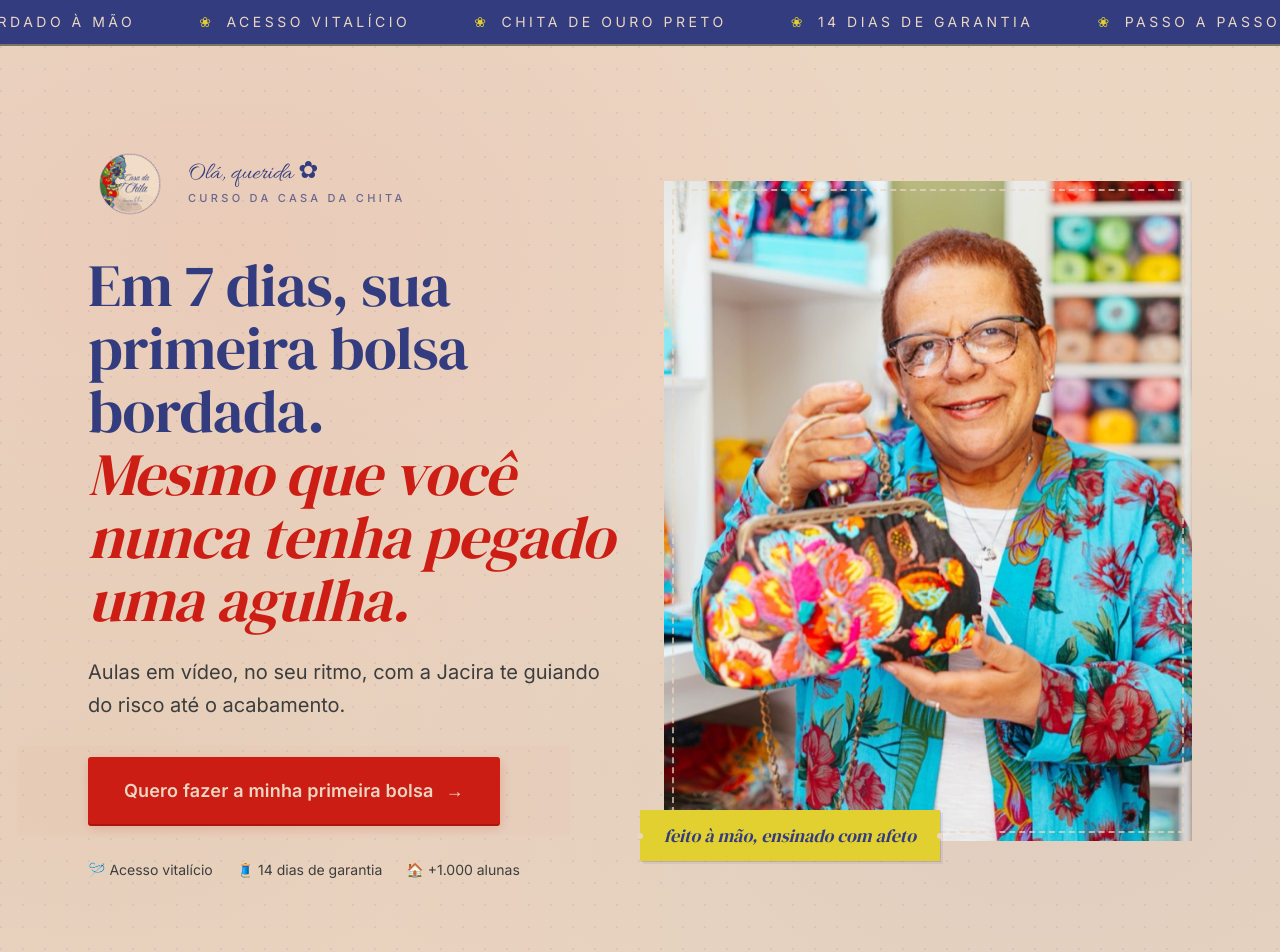
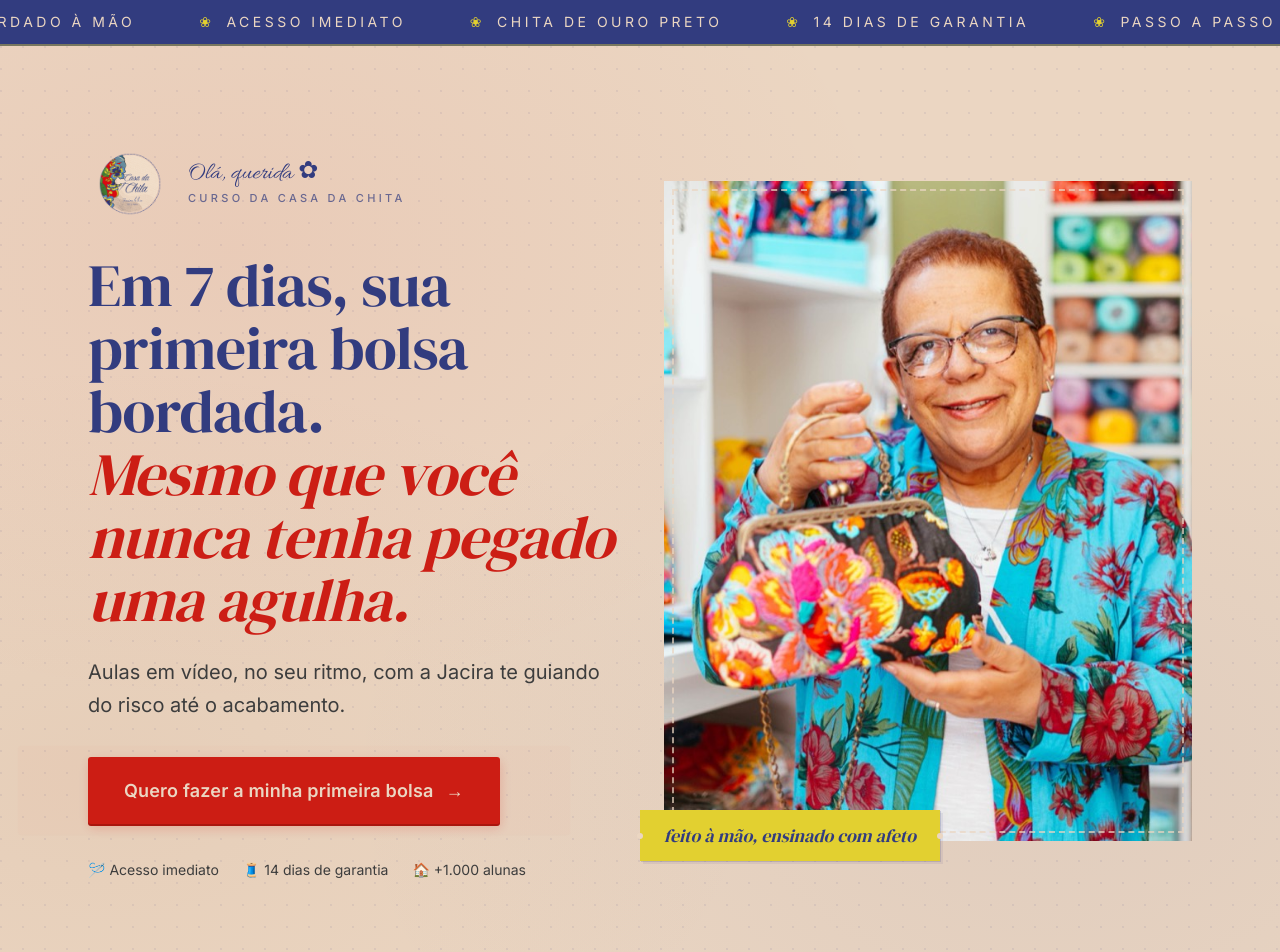
Before and after one commit to pedraodemontao/casa-da-chita-lp-fvm3, a Next.js app: page / in a window 1280 px wide. Shown: the top 952 px of the page. Built offline with nearby package versions, Linux system fonts and the light colour scheme.

Commit message:
fix: remove referencias a acesso vitalicio das landing page e emails

```diff
--- a/app/components/conteudo.tsx
+++ b/app/components/conteudo.tsx
@@ -42,9 +42,9 @@ export default function Conteudo() {
  </div>
 
  <p className="text-center mt-12 font-serif italic text-2xl text-azul-royal">
- Acesso vitalício.{" "}
+ Acesso imediato.{" "}
  <Manuscrita tamanho="lg" cor="vermelho-chita" className="not-italic">
- comprou, tá dentro pra sempre.
+ Vem com tudo, no seu tempo.
  </Manuscrita>
  </p>
  </Secao>
--- a/app/components/faq.tsx
+++ b/app/components/faq.tsx
@@ -6,7 +6,7 @@ export default function Faq() {
  { q: "Quanto tempo leva pra terminar a primeira bolsa?", a: "Em 7 dias, no seu ritmo, você termina sua primeira peça. Algumas alunas fazem em 5, outras em 10. Aqui ninguém corre." },
  { q: "Preciso comprar muito material antes de começar?", a: "Não. Você pode começar com o que já tem em casa: agulha, linha, um pedaço de tecido. Na primeira aula eu explico tudo, e tem a Lista de Fornecedores caso queira comprar de uma vez." },
  { q: "Preciso de máquina de costura?", a: "Não. Tudo é feito à mão, com agulha e linha. Sem máquina, sem complicação." },
- { q: "Como funciona o acesso? É vitalício mesmo?", a: "É vitalício. Comprou, tá dentro pra sempre. Acessa pelo celular, computador ou tablet, no horário que quiser, quantas vezes precisar." },
+ { q: "Como funciona o acesso?", a: "Depois da compra, você tem acesso imediato ao curso no celular, computador ou tablet. Estuda no seu ritmo, quando quiser." },
  { q: "E se eu não conseguir? Tem garantia mesmo?", a: "Tem 14 dias de garantia incondicional. Se não rolar — por qualquer motivo — você me manda uma mensagem e eu devolvo cada centavo. Sem perguntas, sem julgamento." },
  { q: "Tem suporte pra tirar dúvida durante o curso?", a: "Tem. Você entra no grupo exclusivo de alunas, onde eu e as outras bordadeiras respondemos toda semana. E ainda tem o Encontro Ao Vivo de boas-vindas e as Aulas ao Vivo de Dúvidas sob demanda." },
  { q: "Posso aprender no celular ou só no computador?", a: "No celular, no tablet, no computador, na TV. As aulas funcionam em qualquer tela. Várias alunas estudam só pelo celular, na cozinha mesmo." },
--- a/app/components/final-cta.tsx
+++ b/app/components/final-cta.tsx
@@ -49,7 +49,7 @@ export default function FinalCta() {
  <ListaItens
  formato="inline"
  cor="vermelho-chita"
- items={["Acesso vitalício", "14 dias de garantia", "Grupo de alunas"]}
+ items={["Acesso imediato", "14 dias de garantia", "Grupo de alunas"]}
  className="mb-9"
  />
 
--- a/app/components/hero.tsx
+++ b/app/components/hero.tsx
@@ -53,7 +53,7 @@ export default function Hero() {
  </BotaoCta>
 
  <div className="mt-9 flex flex-wrap gap-x-6 gap-y-3 text-sm text-tinta-suave">
- <span className="flex items-center gap-2">🪡 Acesso vitalício</span>
+ <span className="flex items-center gap-2">🪡 Acesso imediato</span>
  <span className="flex items-center gap-2">🧵 14 dias de garantia</span>
  <span className="flex items-center gap-2">🏠 +1.000 alunas</span>
  </div>
--- a/app/components/marca/lista-itens.tsx
+++ b/app/components/marca/lista-itens.tsx
@@ -4,7 +4,7 @@
  *
  * @example
  * <ListaItens icone="check" cor="vermelho-chita" items={[
- *   "Acesso vitalício",
+ *   "Acesso imediato",
  *   "14 dias de garantia",
  *   "Grupo de alunas",
  * ]} />
--- a/app/components/oferta.tsx
+++ b/app/components/oferta.tsx
@@ -21,12 +21,11 @@ export default function Oferta() {
   const handleCheckout = () => goToCheckout(precoAtual);
 
   const stack = [
-    { item: "Curso Faça Você Mesma 3.0 — 6 aulas + acesso vitalício", valor: "R$ 197" },
-    { item: "Bônus #1 — 35 Pontos Essenciais (biblioteca catalogada)", valor: "R$ 67" },
-    { item: "Bônus #2 — Encontro Ao Vivo de Boas-Vindas com a Jacira", valor: "R$ 47", destaque: true },
-    { item: "Bônus #3 — Kit Imprimível da Bordadeira (PDF)", valor: "R$ 37", destaque: true },
-    { item: "Bônus #4 — Grupo Exclusivo de Alunas (vitalício)", valor: "R$ 27" },
-    { item: "Bônus #5 — Aulas ao Vivo de Dúvidas (sob demanda)", valor: "R$ 17" },
+     { item: "Curso Faça Você Mesma 3.0 — 6 aulas", valor: "R$ 197" },
+     { item: "Bônus #1 — 35 Pontos Essenciais (biblioteca catalogada)", valor: "R$ 67" },
+     { item: "Bônus #2 — Encontro Ao Vivo de Boas-Vindas com a Jacira", valor: "R$ 47", destaque: true },
+     { item: "Bônus #3 — Kit Imprimível da Bordadeira (PDF)", valor: "R$ 37", destaque: true },
+     { item: "Bônus #4 — Grupo Exclusivo de Alunas", valor: "R$ 27" },
     { item: "Bônus #6 — Lista de Fornecedores Testados", valor: "R$ 7" },
   ];
 
--- a/app/components/ticker.tsx
+++ b/app/components/ticker.tsx
@@ -2,7 +2,7 @@
 export default function Ticker() {
   const items = [
     "Bordado à mão",
-    "Acesso vitalício",
+    "Acesso imediato",
     "Chita de Ouro Preto",
     "14 dias de garantia",
     "Passo a passo com a Jacira",
--- a/app/lib/flows.ts
+++ b/app/lib/flows.ts
@@ -140,7 +140,7 @@ export const FLOWS: Record<string, FlowStep[]> = {
 
         <p>Sua compra do <strong>Faça Você Mesma 3.0</strong> tá confirmada. Você é uma de nós agora.</p>
 
-        <p>Pra começar, é só clicar no botão abaixo. Seu acesso é vitalício — pode entrar e sair quantas vezes quiser.</p>
+        <p>Pra começar, é só clicar no botão abaixo. O acesso é imediato — pode entrar quando quiser.</p>
 
         <p style="font-style: italic; color: #323C7F;">Em 7 noites a gente termina sua primeira bolsa. Não tem mistério, linda. Eu te acompanho passo a passo.</p>
       `,
```
Also changed, not shown: app/components/marca/README.md.
